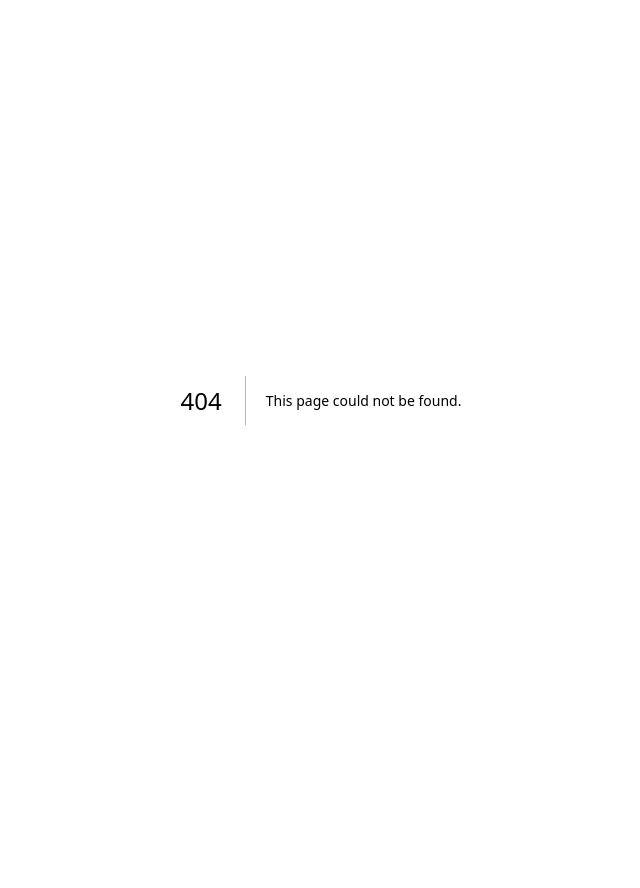
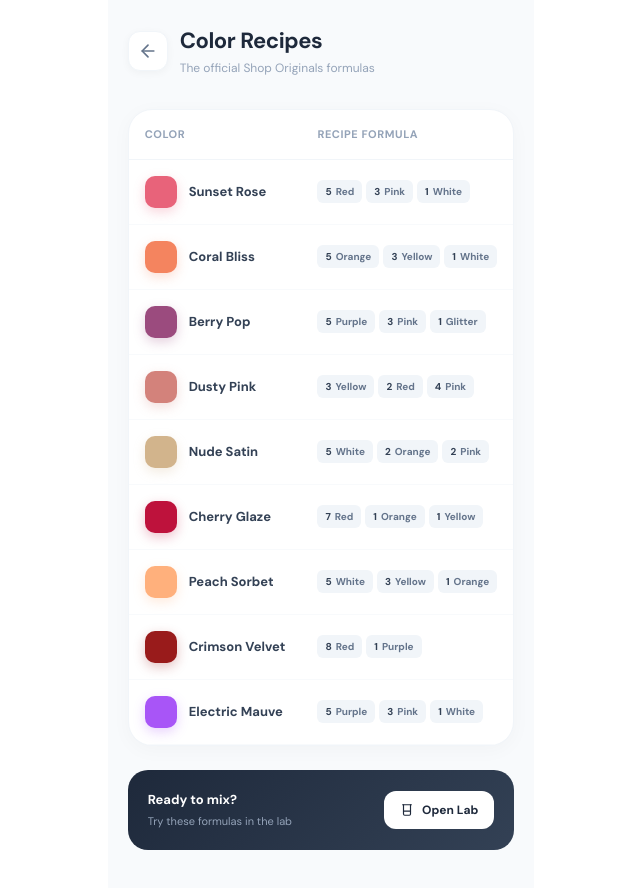
Before and after one commit to BLKdrone/my-lip-lab, a Next.js app: page /recipes in a window 1280 px wide. Before the commit this address had no page. Shown: the top 888 px of the page, without its empty margins (319-959 px from the left). Before the commit the page ends 800 px from the top, so only its background shows below. Built offline with nearby package versions, Linux system fonts and the light colour scheme.

Commit message:
page recipe

```diff
--- a/app/page.tsx
+++ b/app/page.tsx
@@ -2,6 +2,7 @@
 
 import { useState, useRef, useEffect, useCallback } from "react";
 import Image from "next/image";
+import Link from "next/link";
 import {
   FlaskConical,
   ImageIcon,
@@ -14,6 +15,7 @@ import {
   Droplets,
   Sparkles,
   RotateCcw,
+  BookOpen,
 } from "lucide-react";
 interface ColorObject {
    id: string;
@@ -677,6 +679,12 @@ export default function LipLabStudio() {
                 Lip<em>Lab</em>
               </p>
             </div>
+            <Link href="/recipes" style={{
+              marginLeft: 8, padding: 8, borderRadius: 10, background: "#f1f5f9", color: "#64748b",
+              display: "flex", alignItems: "center", justifyContent: "center"
+            }} title="View Recipes">
+              <BookOpen size={16} />
+            </Link>
           </div>
 
           {activeColor && (
--- /dev/null
+++ b/app/recipes/page.tsx
@@ -0,0 +1,176 @@
+"use client";
+
+import Link from "next/link";
+import { ArrowLeft, Beaker } from "lucide-react";
+
+const ORIGINALS = [
+  {
+    id: "sunset-rose",
+    name: "Sunset Rose",
+    hex: "#E8637A",
+    recipe: { red: 5, pink: 3, white: 1 }
+  },
+  {
+    id: "coral-bliss",
+    name: "Coral Bliss",
+    hex: "#F4845F",
+    recipe: { orange: 5, yellow: 3, white: 1 }
+  },
+  {
+    id: "berry-pop",
+    name: "Berry Pop",
+    hex: "#9B4B7E",
+    recipe: { purple: 5, pink: 3, glitter: 1 }
+  },
+  {
+    id: "dusty-pink",
+    name: "Dusty Pink",
+    hex: "#D3827B",
+    recipe: { yellow: 3, red: 2, pink: 4 }
+  },
+  {
+    id: "nude-satin",
+    name: "Nude Satin",
+    hex: "#d2b48c",
+    recipe: { white: 5, orange: 2, pink: 2 }
+  },
+  {
+    id: "cherry-glaze",
+    name: "Cherry Glaze",
+    hex: "#be123c",
+    recipe: { red: 7, orange: 1, yellow: 1 }
+  },
+  {
+    id: "peach-sorbet",
+    name: "Peach Sorbet",
+    hex: "#ffb07c",
+    recipe: { white: 5, yellow: 3, orange: 1 }
+  },
+  {
+    id: "crimson-velvet",
+    name: "Crimson Velvet",
+    hex: "#991b1b",
+    recipe: { red: 8, purple: 1 }
+  },
+  {
+    id: "electric-mauve",
+    name: "Electric Mauve",
+    hex: "#a855f7",
+    recipe: { purple: 5, pink: 3, white: 1 }
+  }
+];
+
+export default function RecipesPage() {
+  return (
+    <div style={{
+      minHeight: "100vh",
+      background: "#f8fafc",
+      fontFamily: "'DM Sans', sans-serif",
+      padding: "24px 20px 100px",
+      maxWidth: 430,
+      margin: "0 auto"
+    }}>
+      {/* Header */}
+      <div style={{ display: "flex", alignItems: "center", gap: 12, marginBottom: 32 }}>
+        <Link href="/" style={{
+          width: 40, height: 40, borderRadius: 12, background: "#fff",
+          display: "flex", alignItems: "center", justifyContent: "center",
+          border: "1px solid #f1f5f9", boxShadow: "0 2px 8px rgba(0,0,0,0.04)",
+          color: "#64748b"
+        }}>
+          <ArrowLeft size={20} />
+        </Link>
+        <div>
+          <h1 style={{ fontSize: 22, fontWeight: 700, color: "#1e293b", letterSpacing: "-0.02em" }}>
+            Color Recipes
+          </h1>
+          <p style={{ fontSize: 12, color: "#94a3b8", marginTop: 2 }}>
+            The official Shop Originals formulas
+          </p>
+        </div>
+      </div>
+
+      {/* Table Section */}
+      <div style={{
+        background: "#fff",
+        borderRadius: 24,
+        border: "1.5px solid #f1f5f9",
+        overflow: "hidden",
+        boxShadow: "0 4px 20px rgba(0,0,0,0.03)"
+      }}>
+        <table style={{ width: "100%", borderCollapse: "collapse" }}>
+          <thead>
+            <tr style={{ borderBottom: "1px solid #f1f5f9" }}>
+              <th style={{ textAlign: "left", padding: "16px", fontSize: 11, color: "#94a3b8", fontWeight: 600, textTransform: "uppercase", letterSpacing: "0.05em" }}>Color</th>
+              <th style={{ textAlign: "left", padding: "16px", fontSize: 11, color: "#94a3b8", fontWeight: 600, textTransform: "uppercase", letterSpacing: "0.05em" }}>Recipe Formula</th>
+            </tr>
+          </thead>
+          <tbody>
+            {ORIGINALS.map((orig) => (
+              <tr key={orig.id} style={{ borderBottom: "1px solid #f8fafc" }}>
+                <td style={{ padding: "16px" }}>
+                  <div style={{ display: "flex", alignItems: "center", gap: 12 }}>
+                    <div style={{
+                      width: 32, height: 32, borderRadius: 10, background: orig.hex,
+                      boxShadow: `0 4px 12px ${orig.hex}44`
+                    }} />
+                    <span style={{ fontSize: 13, fontWeight: 600, color: "#334155" }}>{orig.name}</span>
+                  </div>
+                </td>
+                <td style={{ padding: "16px" }}>
+                  <div style={{ display: "flex", flexWrap: "wrap", gap: 4 }}>
+                    {Object.entries(orig.recipe).map(([pigment, count]) => (
+                      <div key={pigment} style={{
+                        background: "#f1f5f9",
+                        padding: "4px 8px",
+                        borderRadius: 6,
+                        fontSize: 10,
+                        fontWeight: 600,
+                        color: "#64748b",
+                        display: "flex",
+                        alignItems: "center",
+                        gap: 4
+                      }}>
+                        <span style={{ color: "#334155" }}>{count}</span>
+                        <span style={{ textTransform: "capitalize" }}>{pigment}</span>
+                      </div>
+                    ))}
+                  </div>
+                </td>
+              </tr>
+            ))}
+          </tbody>
+        </table>
+      </div>
+
+      {/* Lab CTA */}
+      <div style={{
+        marginTop: 24,
+        padding: 20,
+        borderRadius: 20,
+        background: "linear-gradient(135deg, #1e293b 0%, #334155 100%)",
+        color: "#fff",
+        display: "flex",
+        alignItems: "center",
+        justifyContent: "space-between"
+      }}>
+        <div>
+          <p style={{ fontSize: 13, fontWeight: 600, marginBottom: 4 }}>Ready to mix?</p>
+          <p style={{ fontSize: 11, color: "#94a3b8" }}>Try these formulas in the lab</p>
+        </div>
+        <Link href="/" style={{
+          background: "#fff", color: "#1e293b", padding: "10px 16px", borderRadius: 12,
+          fontSize: 12, fontWeight: 700, display: "flex", alignItems: "center", gap: 8,
+          textDecoration: "none"
+        }}>
+          <Beaker size={14} />
+          Open Lab
+        </Link>
+      </div>
+
+      <style>{`
+        @import url('https://fonts.googleapis.com/css2?family=DM+Sans:wght@400;500;700&display=swap');
+      `}</style>
+    </div>
+  );
+}
```
